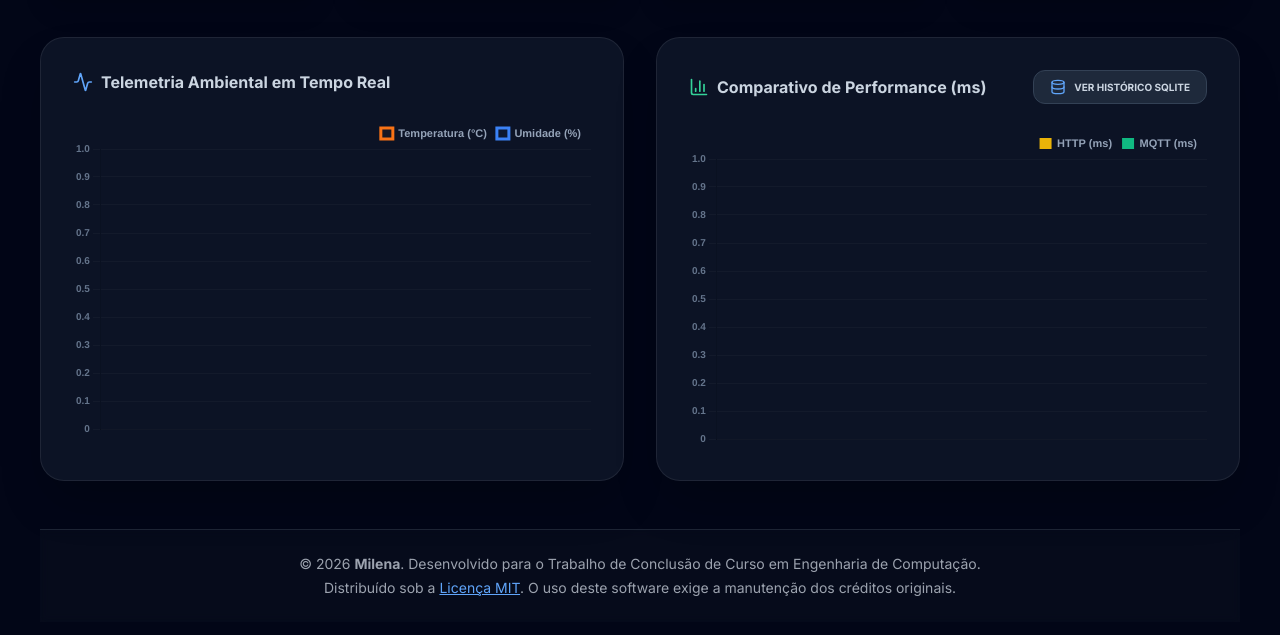
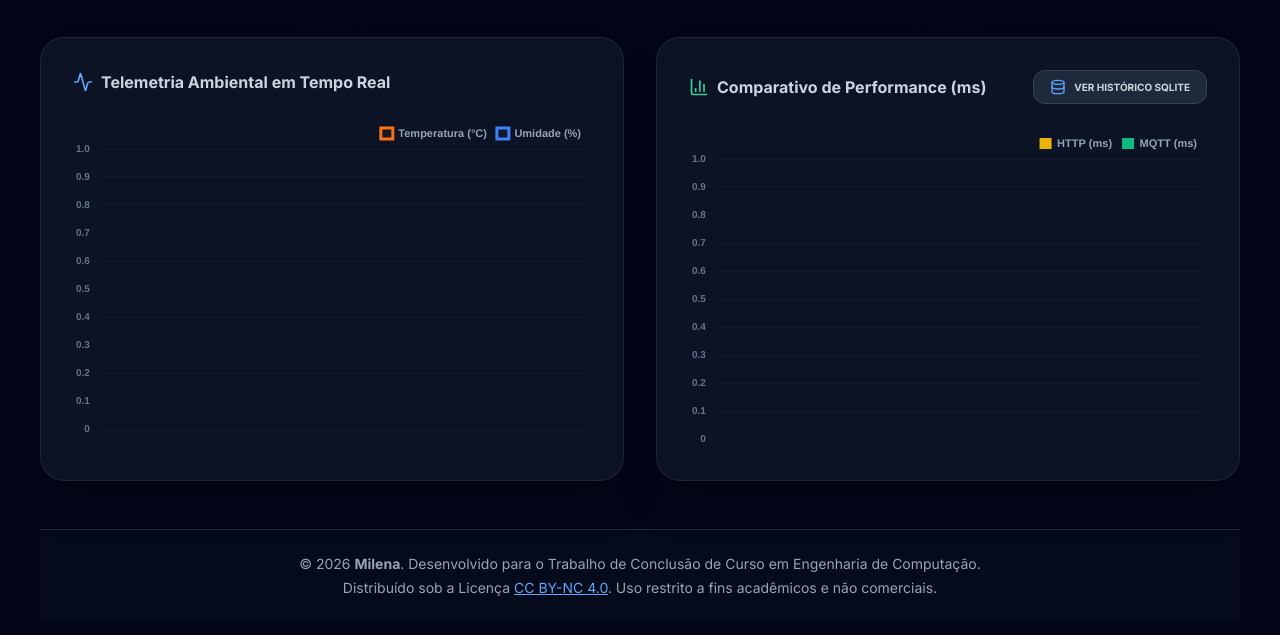
Before and after one commit to somilena/iot-comparativo-http-mqtt, a plain HTML site: page dashboard/index.html in a window 1280 px wide. Shown: the part 269-904 px from the top of the page. Drawn offline with nearby package versions, Linux system fonts and the light colour scheme; no server answers.

Commit message:
# Interface Web de monitoramento
# Interface Web de monitoramento

```diff
--- a/dashboard/index.html
+++ b/dashboard/index.html
@@ -353,7 +353,7 @@
             &copy; 2026 <strong>Milena</strong>. Desenvolvido para o Trabalho de Conclusão de Curso em Engenharia de Computação.
         </p>
         <p class="mt-1">
-            Distribuído sob a <a href="https://opensource.org/licenses/MIT" target="_blank" class="text-blue-400 hover:text-blue-300 transition-colors underline">Licença MIT</a>. O uso deste software exige a manutenção dos créditos originais.
+            Distribuído sob a Licença <a href="https://creativecommons.org/licenses/by-nc/4.0/" target="_blank" class="text-blue-400 hover:text-blue-300 transition-colors underline">CC BY-NC 4.0</a>. Uso restrito a fins acadêmicos e não comerciais.
         </p>
     </footer>
 </body>
```
